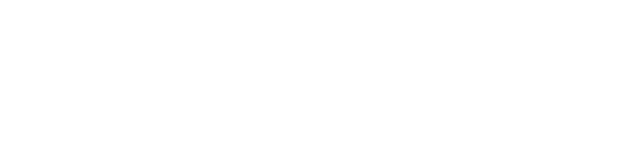
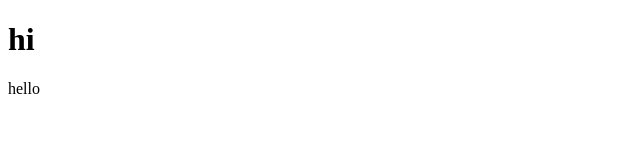
Before and after one commit to keremre7/myexample, a plain HTML site: page index.html in a window 1280 px wide. Shown: the whole page, without its empty margins (0-640 px from the left). Drawn offline with Linux system fonts and the light colour scheme.

Commit message:
changed index.html

```diff
--- a/index.html
+++ b/index.html
@@ -5,6 +5,7 @@
     <title>my app</title>
   </head>
   <body>
-
+    <h1>hi</h1>
+      hello
   </body>
 </html>
--- a/style.css
+++ b/style.css
@@ -0,0 +1,3 @@
+h1{
+  color: blue;
+}
```
